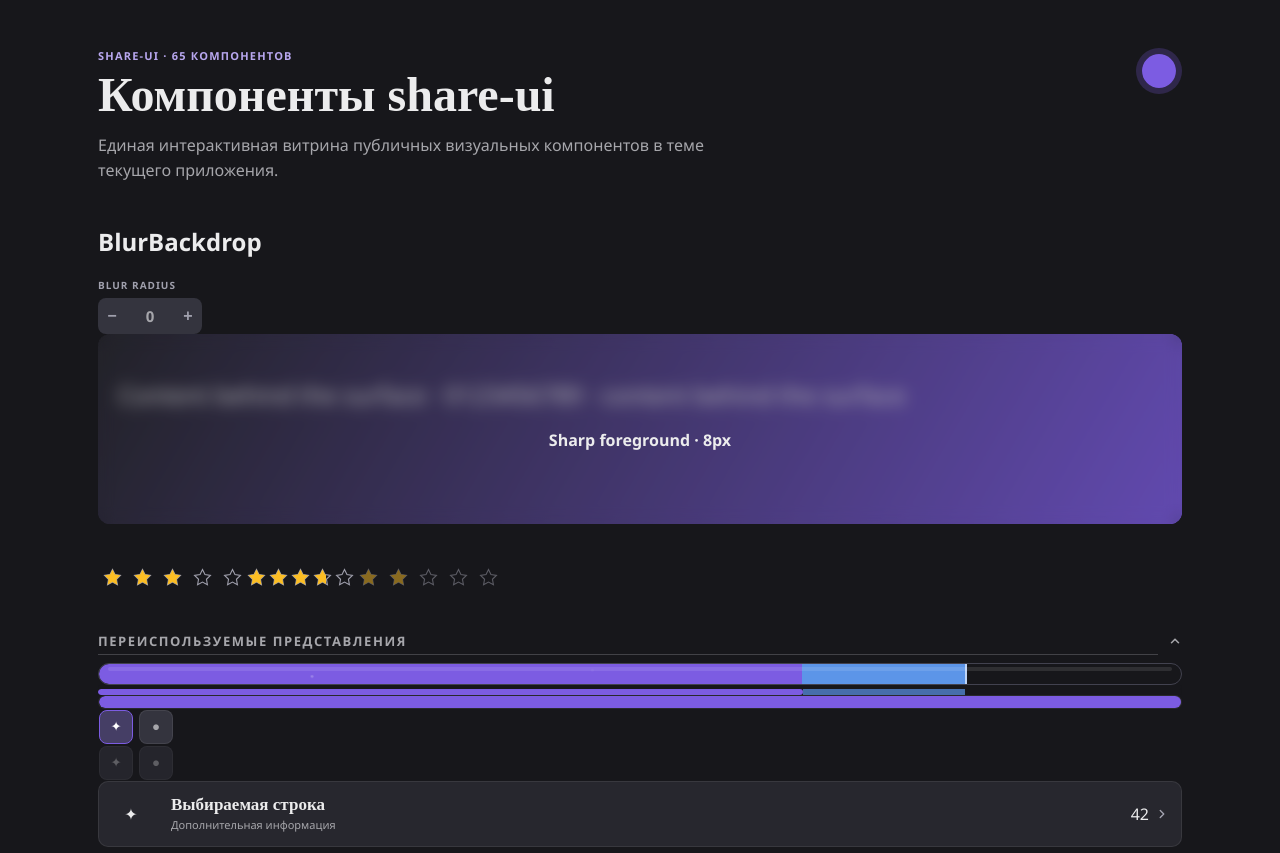
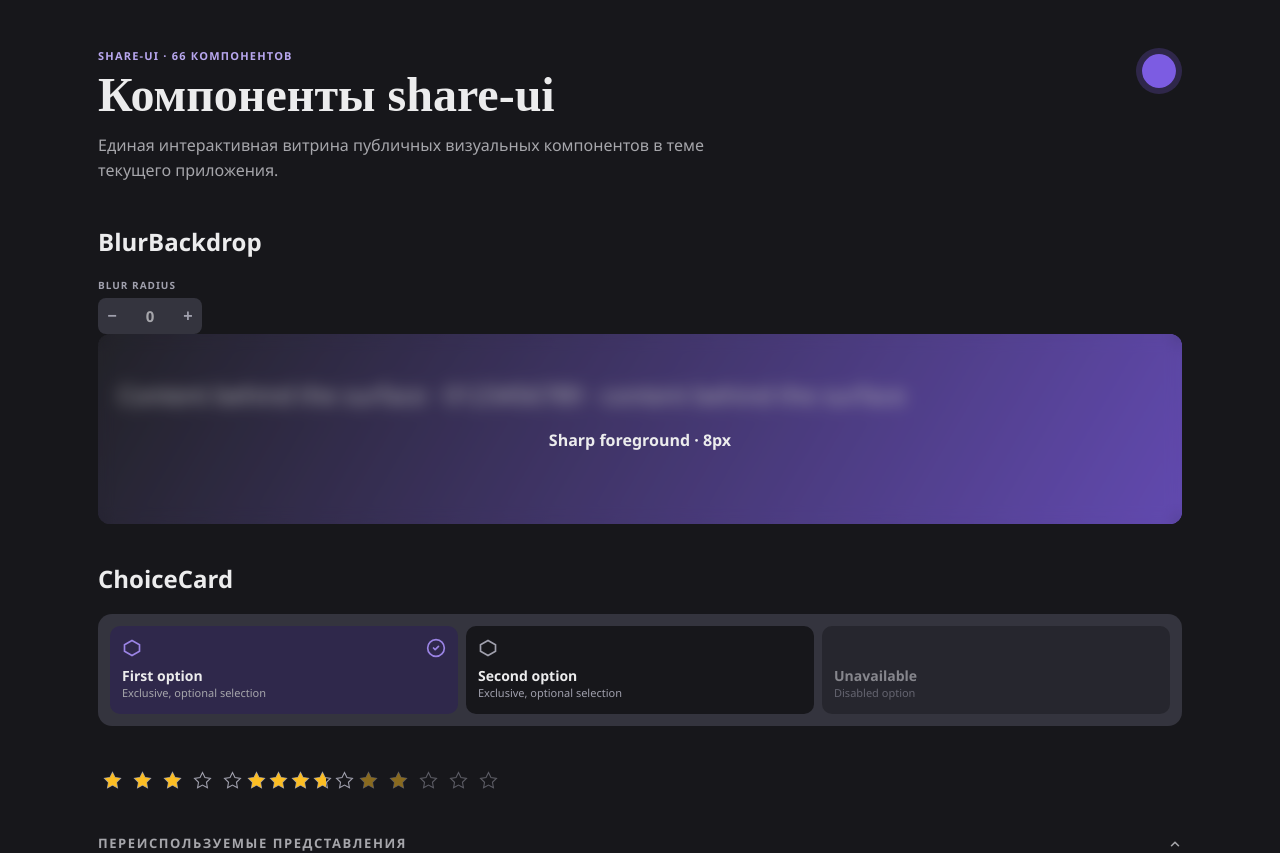
Before and after one commit to SylvieShare/share-ui, a Vue app: page / in a window 1280 px wide. Shown: the top 853 px of the page. Built offline with nearby package versions, Linux system fonts and the light colour scheme.

Commit message:
Добавить контрастную карточку выбора

```diff
--- a/package.json
+++ b/package.json
@@ -1,6 +1,6 @@
 {
   "name": "@sylvieshare/share-ui",
-  "version": "0.48.0",
+  "version": "0.49.0",
   "description": "Shared Vue 3 design tokens, UI primitives and headless interactions for SylvieShare applications.",
   "type": "module",
   "main": "./dist/share-ui.js",
--- /dev/null
+++ b/src/components/ChoiceCard.vue
@@ -0,0 +1,70 @@
+<template>
+  <button
+    type="button"
+    class="share-choice-card"
+    :class="{ 'share-choice-card--selected': modelValue }"
+    :style="{ '--choice-card-color': color || 'var(--accent)' }"
+    :aria-label="label"
+    :aria-describedby="description ? descriptionId : undefined"
+    :aria-pressed="modelValue"
+    :disabled="disabled"
+    @click="emit('update:modelValue', !modelValue)"
+  >
+    <span class="share-choice-card__top" aria-hidden="true">
+      <slot name="icon" />
+      <svg class="share-choice-card__check" viewBox="0 0 24 24" fill="none" stroke="currentColor" stroke-width="2" stroke-linecap="round" stroke-linejoin="round"><circle cx="12" cy="12" r="10" /><path d="m9 12 2 2 4-4" /></svg>
+    </span>
+    <span class="share-choice-card__body">
+      <span class="share-choice-card__label">{{ label }}</span>
+      <span v-if="description" :id="descriptionId" class="share-choice-card__description">{{ description }}</span>
+    </span>
+  </button>
+</template>
+
+<script setup>
+import { useId } from 'vue'
+
+defineProps({
+  modelValue: Boolean,
+  label: { type: String, required: true },
+  description: { type: String, default: '' },
+  color: { type: String, default: '' },
+  disabled: Boolean,
+})
+const emit = defineEmits(['update:modelValue'])
+const descriptionId = useId()
+</script>
+
+<style scoped>
+.share-choice-card {
+  display: flex;
+  flex-direction: column;
+  gap: 8px;
+  min-width: 0;
+  min-height: var(--choice-card-min-height, 88px);
+  padding: 12px;
+  border: 0;
+  border-radius: var(--r-md);
+  background: var(--bg);
+  color: var(--text-1);
+  font: inherit;
+  text-align: start;
+  cursor: pointer;
+  transition: background-color .18s ease, color .18s ease;
+}
+.share-choice-card__top { display: flex; align-items: center; justify-content: space-between; gap: 8px; width: 100%; color: var(--text-muted); }
+.share-choice-card__top :deep(svg) { width: 20px; height: 20px; flex: none; }
+.share-choice-card__check { opacity: 0; transition: opacity .18s ease; }
+.share-choice-card__body { display: flex; flex-direction: column; gap: 0; }
+.share-choice-card__label { font-size: 14px; font-weight: 600; line-height: 20px; overflow-wrap: anywhere; }
+.share-choice-card__description { font-size: 11px; line-height: 14px; color: var(--text-muted); }
+.share-choice-card:hover:not(:disabled) { background: color-mix(in srgb, var(--choice-card-color) 10%, var(--bg)); }
+.share-choice-card--selected { background: color-mix(in srgb, var(--choice-card-color) 24%, var(--bg)); }
+.share-choice-card--selected:hover:not(:disabled) { background: color-mix(in srgb, var(--choice-card-color) 30%, var(--bg)); }
+.share-choice-card--selected .share-choice-card__top { color: color-mix(in srgb, var(--choice-card-color) 72%, var(--text-1)); }
+.share-choice-card--selected .share-choice-card__check { opacity: 1; }
+.share-choice-card--selected .share-choice-card__description { color: var(--text-2); }
+.share-choice-card:disabled { opacity: .45; cursor: not-allowed; }
+.share-choice-card:focus-visible { outline: 2px solid var(--choice-card-color); outline-offset: 2px; }
+@media (prefers-reduced-motion: reduce) { .share-choice-card, .share-choice-card__check { transition: none; } }
+</style>
--- /dev/null
+++ b/src/gallery/ChoiceCardGalleryExample.vue
@@ -0,0 +1,20 @@
+<template>
+  <article>
+    <h2>ChoiceCard</h2>
+    <div class="choice-gallery-options">
+      <ChoiceCard v-for="option in options" :key="option" :label="option" description="Exclusive, optional selection" :model-value="chosen === option" @update:model-value="chosen = $event ? option : ''">
+        <template #icon><svg viewBox="0 0 24 24" fill="none" stroke="currentColor" stroke-width="2"><path d="m12 3 9 5v8l-9 5-9-5V8z" /></svg></template>
+      </ChoiceCard>
+      <ChoiceCard label="Unavailable" description="Disabled option" disabled />
+    </div>
+  </article>
+</template>
+<script setup>
+import { ref } from 'vue'
+import ChoiceCard from '../components/ChoiceCard.vue'
+const chosen = ref('First option')
+const options = ['First option', 'Second option']
+</script>
+<style scoped>
+.choice-gallery-options { display: grid; grid-template-columns: repeat(auto-fit, minmax(150px, 1fr)); gap: 8px; padding: 12px; background: var(--surface-raised); border-radius: var(--r-lg); }
+</style>
--- a/src/gallery/ComponentGallery.vue
+++ b/src/gallery/ComponentGallery.vue
@@ -10,6 +10,7 @@
     </header>
 
     <section class="share-component-gallery__section" data-share-gallery="BlurBackdrop"><BlurGalleryExample /></section>
+    <section class="share-component-gallery__section" data-share-gallery="ChoiceCard"><ChoiceCardGalleryExample /></section>
     <section class="share-component-gallery__section" data-share-gallery="StarRating"><StarRating v-model="galleryRating" label="Оценка" /><StarRating :model-value="3.7" label="Средняя оценка" value-label="3,7 из 5" readonly /><StarRating :model-value="2" label="Недоступная оценка" disabled /></section>
     <section class="share-component-gallery__section" data-share-gallery="StatBar IconPicker DetailSection ContentRow OptionList SearchMultiSelect FloatingTooltip"><PerformanceGalleryExample /></section>
     <section class="share-component-gallery__section" data-share-gallery="GuidedTour">
@@ -458,6 +459,7 @@
 </template>
 
 <script setup>
+import ChoiceCardGalleryExample from './ChoiceCardGalleryExample.vue'
 import BlurGalleryExample from './BlurGalleryExample.vue'
 import StarRating from '../components/StarRating.vue'
 
--- a/src/index.js
+++ b/src/index.js
@@ -1,3 +1,4 @@
+export { default as ChoiceCard } from './components/ChoiceCard.vue'
 export { default as BlurBackdrop } from './components/BlurBackdrop.vue'
 export { blurFilter, backdropBlurStyle, applyBackdropBlur } from './lib/blur.js'
 export { default as MorphTile } from './components/MorphTile.vue'
--- a/src/lib/componentGalleryCatalog.js
+++ b/src/lib/componentGalleryCatalog.js
@@ -13,6 +13,7 @@ export const COMPONENT_GALLERY_COMPONENTS = Object.freeze([
   'SkeletonBlock',
   'BaseTile',
   'BlurBackdrop',
+  'ChoiceCard',
   'TileAccentStrip',
   'MorphTile',
   'MorphTileHeader',
```
Also changed, not shown: src/index.d.ts (+8 -0 lines), 7 other files (tests, documents, lock files or other folders).
